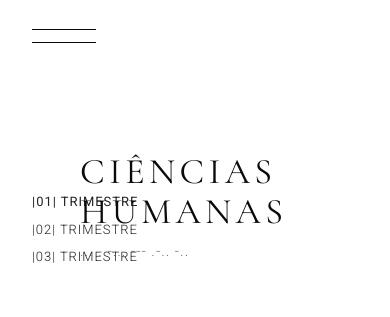
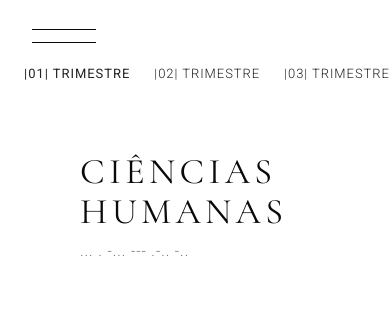
Before and after one commit to vinisebold/senai-portfolio-26, a React (Vite) app: page /ciencias-humanas/1-trimestre in a window 390 px wide. Shown: the top 317 px of the page. Built offline with nearby package versions, Linux system fonts and the light colour scheme.

Commit message:
feat: adjust sidebar positioning and layout for improved responsiveness on TrimesterPage

```diff
--- a/src/pages/TrimesterPage.jsx
+++ b/src/pages/TrimesterPage.jsx
@@ -34,8 +34,8 @@ const TrimesterPage = () => {
   return (
     <>
       {/* Left sidebar - Trimester navigation (no animation) */}
-      <aside className="fixed left-8 top-48 z-10">
-        <div className="space-y-2">
+      <aside className="fixed left-6 md:left-8 top-16 md:top-48 z-10">
+        <div className="flex flex-row md:flex-col gap-6 md:gap-2">
           {[1, 2, 3].map((num) => (
             <Link
               key={num}
```
